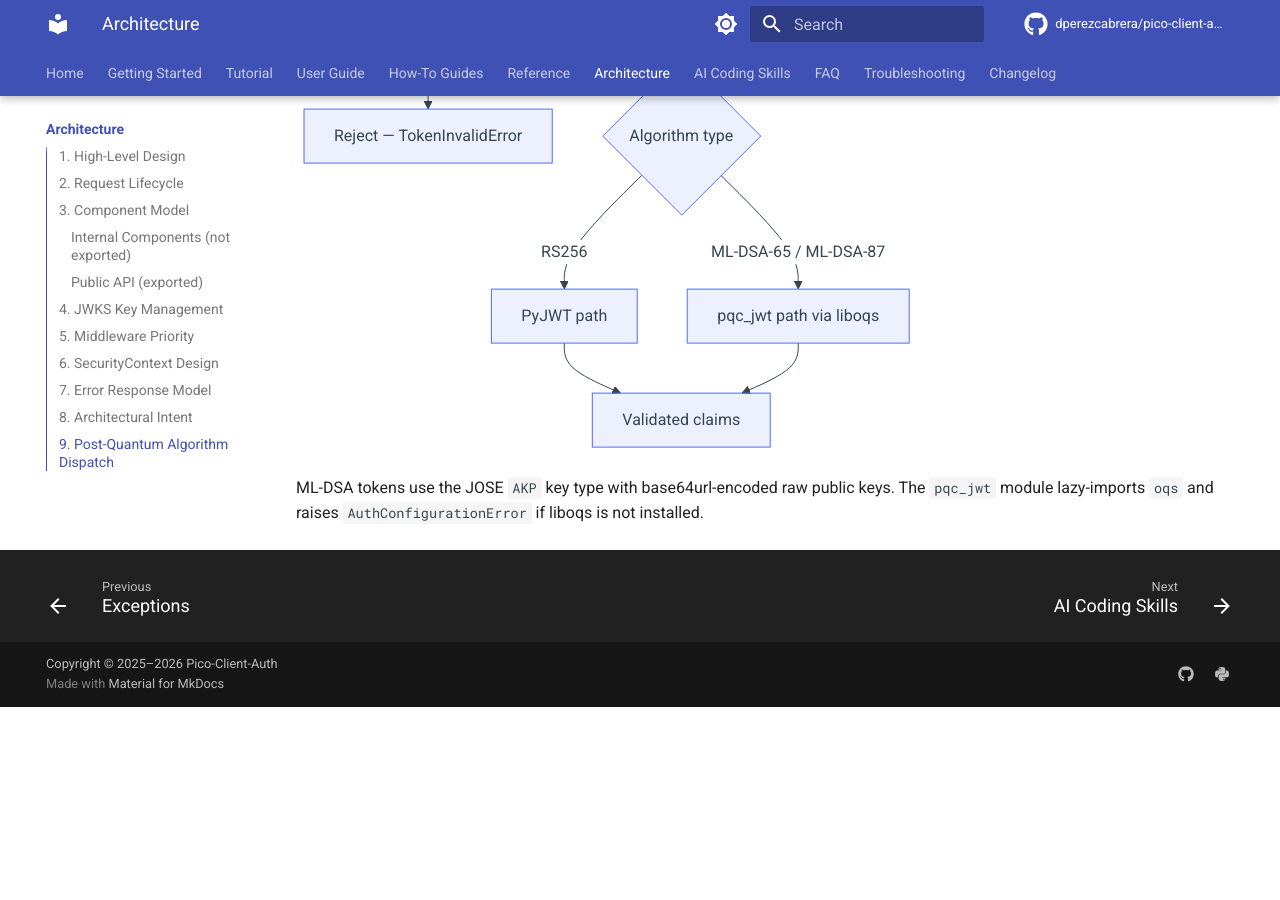
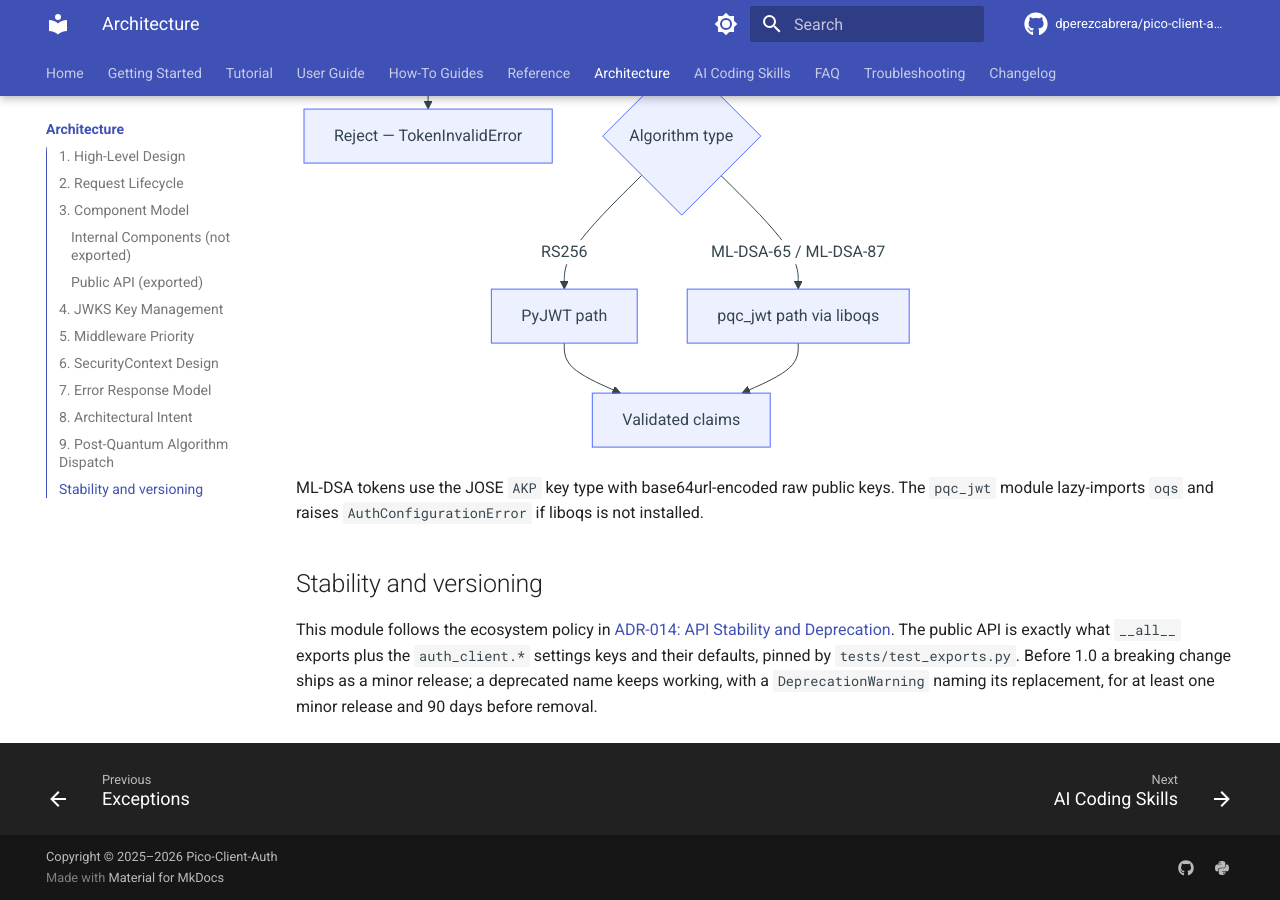
Before and after one commit to dperezcabrera/pico-client-auth, an MkDocs documentation site: the page built from docs/architecture.md, in a window 1280 px wide and 900 px high, scrolled down 7131 px. Built offline with MkDocs 1.6.1 and Material for MkDocs 9.7.7, drawn with Linux system fonts in a browser that asks for light colours; comment, search, counter and statistics services are not loaded; before the commit the page ends 7838 px from its top, so only the background shows below that.

Commit message:
Link the ADR-014 stability and deprecation policy from the architecture docs

````diff
--- a/docs/architecture.md
+++ b/docs/architecture.md
@@ -238,3 +238,7 @@
 ```
 
 ML-DSA tokens use the JOSE `AKP` key type with base64url-encoded raw public keys. The `pqc_jwt` module lazy-imports `oqs` and raises `AuthConfigurationError` if liboqs is not installed.
+
+## Stability and versioning
+
+This module follows the ecosystem policy in [ADR-014: API Stability and Deprecation](https://github.com/dperezcabrera/pico-ioc/blob/main/docs/adr/adr-0014-api-stability-and-deprecation.md). The public API is exactly what `__all__` exports plus the `auth_client.*` settings keys and their defaults, pinned by `tests/test_exports.py`. Before 1.0 a breaking change ships as a minor release; a deprecated name keeps working, with a `DeprecationWarning` naming its replacement, for at least one minor release and 90 days before removal.
````
